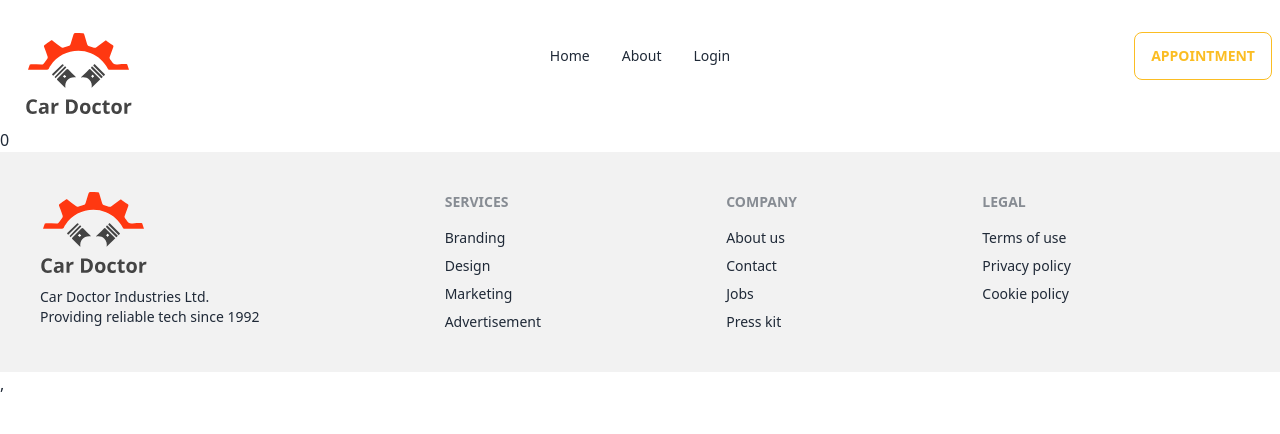
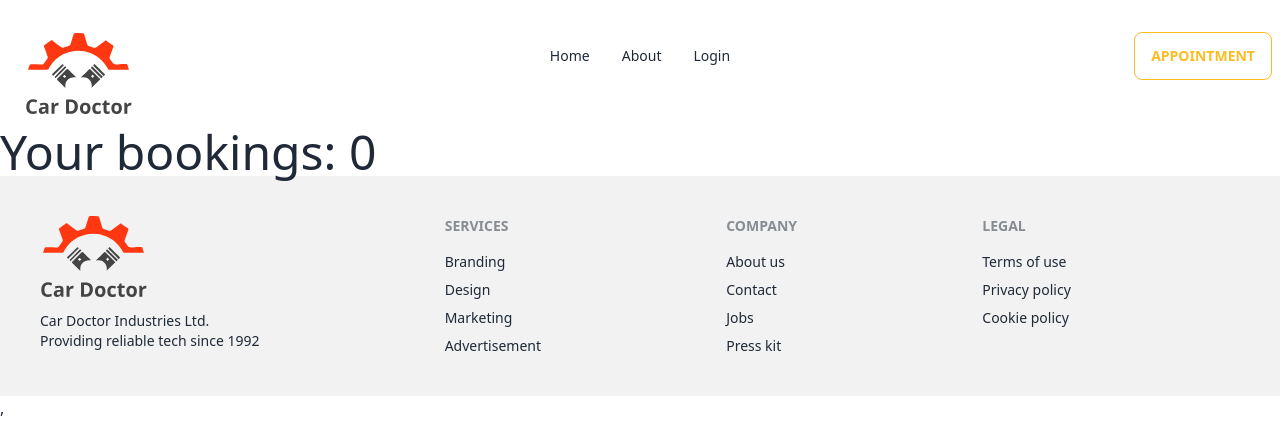
Before and after one commit to Mohosin2126/car-doctor-client, a React (Vite) app: page /bookings in a window 1280 px wide. Shown: the top 434 px of the page. Built offline with nearby package versions, Linux system fonts and the light colour scheme; no server answers.

Commit message:
added private route component

```diff
--- a/src/Pages/Bookings/Bookings.jsx
+++ b/src/Pages/Bookings/Bookings.jsx
@@ -17,7 +17,7 @@ const Bookings = () => {
 
     return (
         <div>
-            <h1>{bookings.length}</h1>
+             <h2 className="text-5xl">Your bookings: {bookings.length}</h2>
         </div>
     );
 };
--- /dev/null
+++ b/src/PrivateRoute/PrivateRoute.jsx
@@ -0,0 +1,10 @@
+
+const PrivateRoute = () => {
+    return (
+        <div>
+
+        </div>
+    );
+};
+
+export default PrivateRoute;
```
